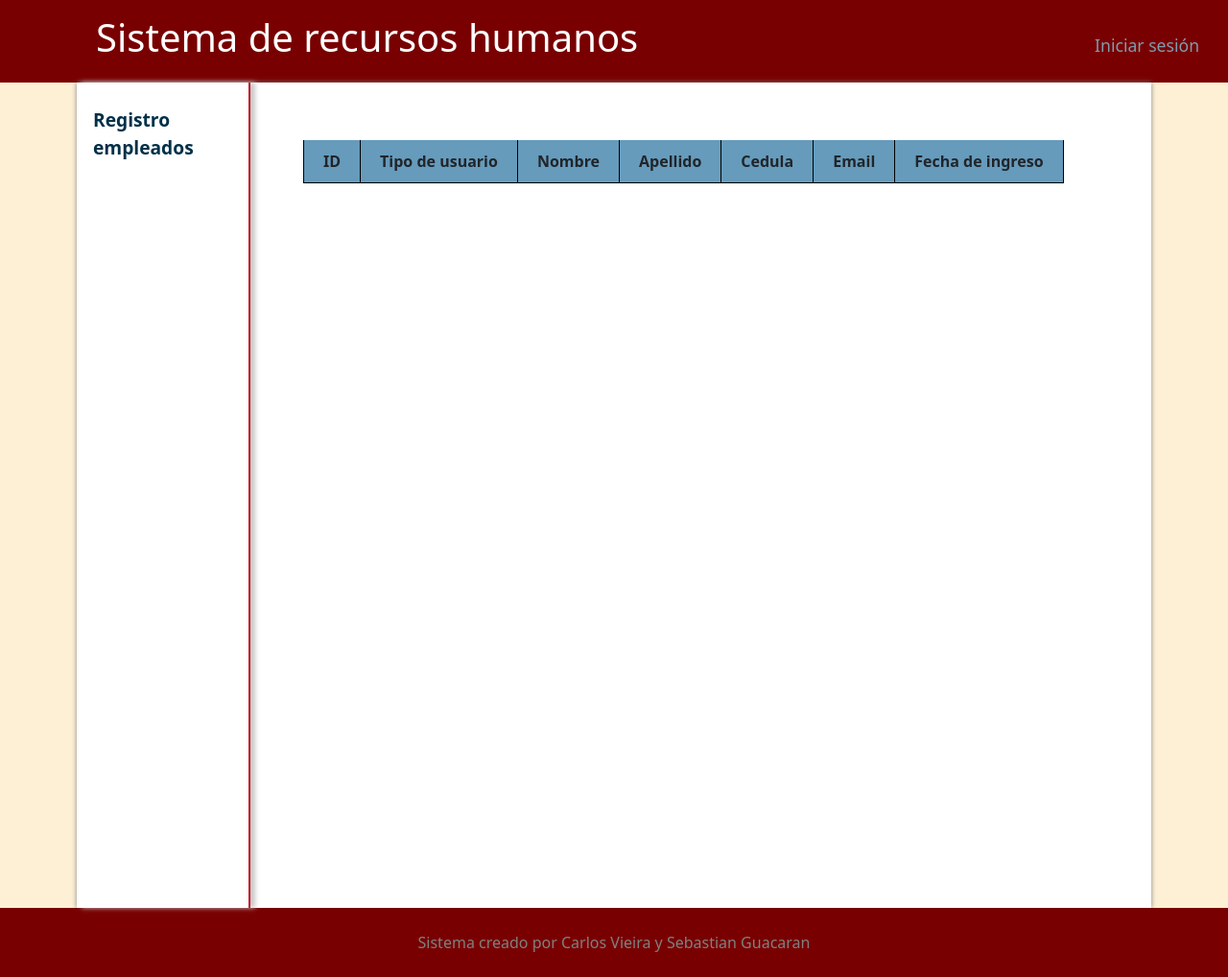
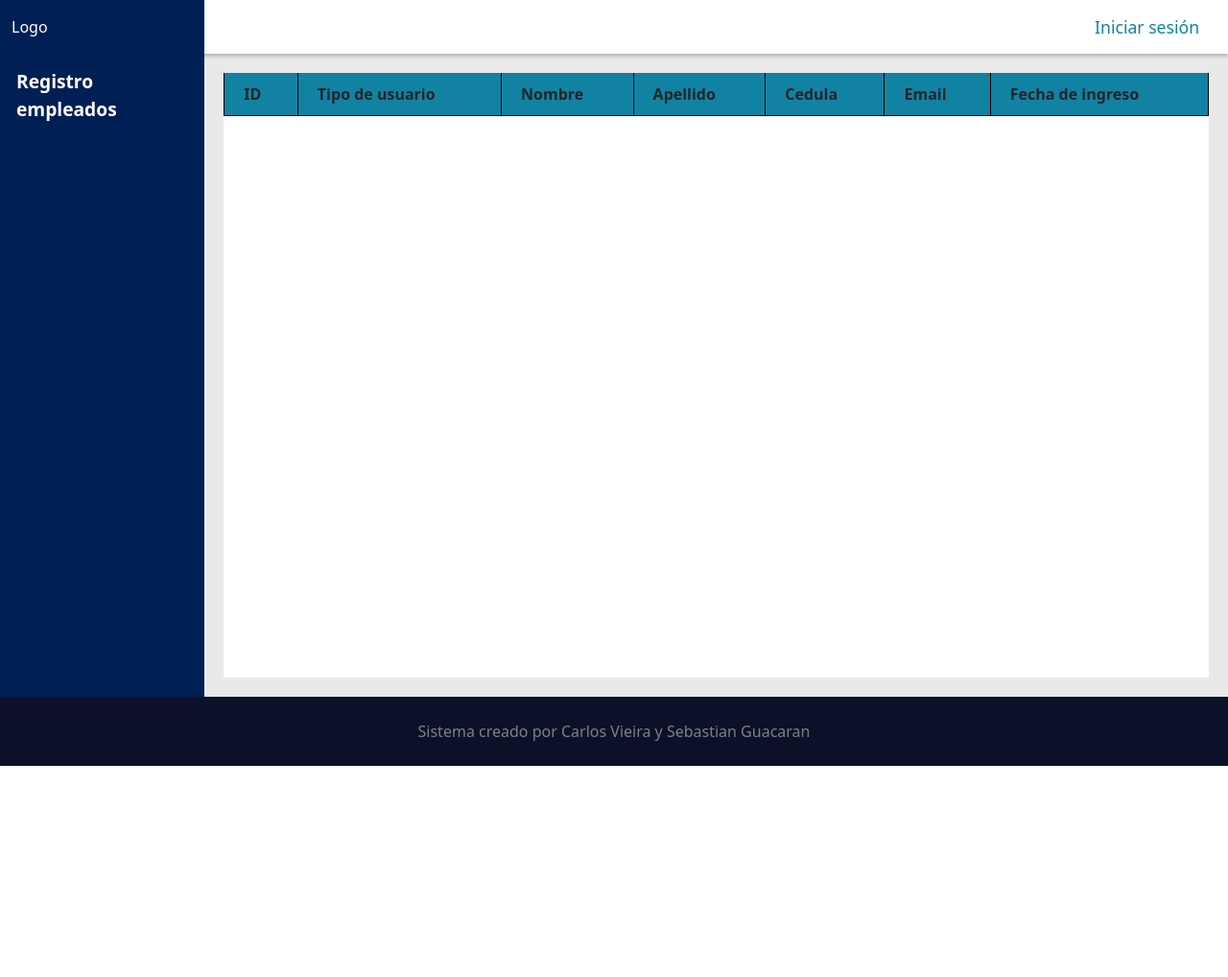
Before and after one commit to carldanvm/rrhh, a PHP site: page /rrhh/vistas/panel_rrhh.php in a window 1280 px wide. Shown: the whole page at 96% size. After the commit the page ends 798 px from the top, so only its background shows below. Run offline with PHP 8.4, Linux system fonts and the light colour scheme; data that the repository does not hold is empty.

Commit message:
cambios estilo panel rrhh

```diff
--- a/css/styles.css
+++ b/css/styles.css
@@ -1,6 +1,19 @@
+#tabla-empleados-container{
+  width: 100%;
+  height: 100%;
+  max-height: calc(100vh - 170px);
+  overflow-y: auto;
+}
+
+#tabla-empleados{
+  width: 100%;
+  height: 100%;
+  background-color: white;
+}
+
 #tabla-empleados th {
   border-bottom: 1px solid #000;
-  background-color: #669BBC;
+  background-color: #1282a2;
   padding: 10px;
   padding-inline: 20px;
   border-left: 1px solid #000;
@@ -34,7 +47,7 @@
 }
 
 .boton-nav {
-  color: #7e9caf;
+  color: #1282a2;
   font-size: 1.1rem;
   text-decoration: none;
   transition: color 0.2s;
@@ -42,16 +55,16 @@
 
 .boton-nav:hover {
   opacity: 1;
-  color: #FDF0D5;
+  color: #0a1128;
 }
 
 .contenedor {
-  padding-inline: 30px;
-  padding-block: 20px;
+  min-height: calc(100vh - 130px); /* Altura del viewport menos el header y footer */
   background-color: white;
-  margin-inline: 80px;
-  min-height: 100vh;
   box-shadow: 0px 0px 5px 0px gray;
+  box-sizing: border-box;
+  margin: 0;
+  display: flex;
 }
 
 .registro-horas-contenedor{
@@ -127,12 +140,19 @@
   box-shadow: 0px 0px 5px 0px gray;
 }
 
-body{
-  background-color: #FDF0D5;
+html, body{
+  height: 100%;
+  margin: 0;
+  padding: 0;
 }
 
-footer{
-  background-color: #780000;
+footer {
+  background-color: #0a1128;
+  margin-top: auto;
+  padding: 1rem 0;
+  position: relative;
+  bottom: 0;
+  width: 100%;
 }
 
 .formulario-login{
@@ -145,21 +165,16 @@ footer{
   align-items: center;
 }
 
-.barra-lateral{
-  display: flex;
-  flex-direction: column;
-  gap: 10px;
-  background-color: white;
-  border-right: 2px solid #C1121F;
-  margin-left: -18px;
-  margin-top: -40px;
-  margin-bottom: -20px;
-  padding-top: 20px;
-  box-shadow: 5px 0px 5px #c8c8c8;
+.barra-lateral {
+  min-height: 100%; /* Misma altura que el contenedor */
+  margin-top: -56px !important; /* Compensar el padding del contenedor */
+  background-color: #001f54;
+  color: white;
+  z-index: 2;
 }
 
 .barra-lateral-boton a{
-  color: #003049;
+  color: white;
   text-decoration: none;
   font-weight: bold;
   font-size: 1.2rem;
@@ -168,15 +183,23 @@ footer{
 .barra-lateral-boton{
   border-radius: 10px;
   padding: 5px;
+  cursor: pointer;
 }
 
 .barra-lateral-boton:hover{
-  background-color: gainsboro;
+  background-color: #034078;
 }
 
 .contenido-rrhh{
+  background-color: rgb(233, 233, 233);
+
   padding: 20px;
   flex-direction: column;
   display: flex;
   align-items: center;
 }
+
+.barra-lateral-logo{
+  padding-block: 16px;
+  margin-bottom: 10px;
+}
--- a/paleta de colores.txt
+++ b/paleta de colores.txt
@@ -1 +1 @@
-https://coolors.co/palette/780000-c1121f-fdf0d5-003049-669bbc
+https://coolors.co/0a1128-001f54-034078-1282a2-fefcfb
--- a/vistas/panel_rrhh.php
+++ b/vistas/panel_rrhh.php
@@ -1,8 +1,24 @@
 <?php include "includes/header.php"; ?>
 
-<div class="row" style="margin-top: 20px; min-height: 100vh">
+<style>
+    /* Ocultar el encabezado solo en esta vista */
+    .encabezado h1{
+        display: none;
+    }
+    .encabezado{
+        background-color: white;
+        box-shadow: 0 3px 3px 0 rgba(0, 0, 0, 0.2);
+        position: relative;
+    }
+    .contenedor{
+        box-shadow: none;
+    }
+</style>
+
+<div class="row" style="margin: 0; min-height: 100%; min-width: 100%;">
     <!-- Barra lateral de opciones -->
     <div class="col-2 barra-lateral">
+        <div class="barra-lateral-logo">Logo</div>
         <div class="barra-lateral-boton">
             <a href="index.php?page=registro_empleados" >Registro empleados</a>
         </div>
```
